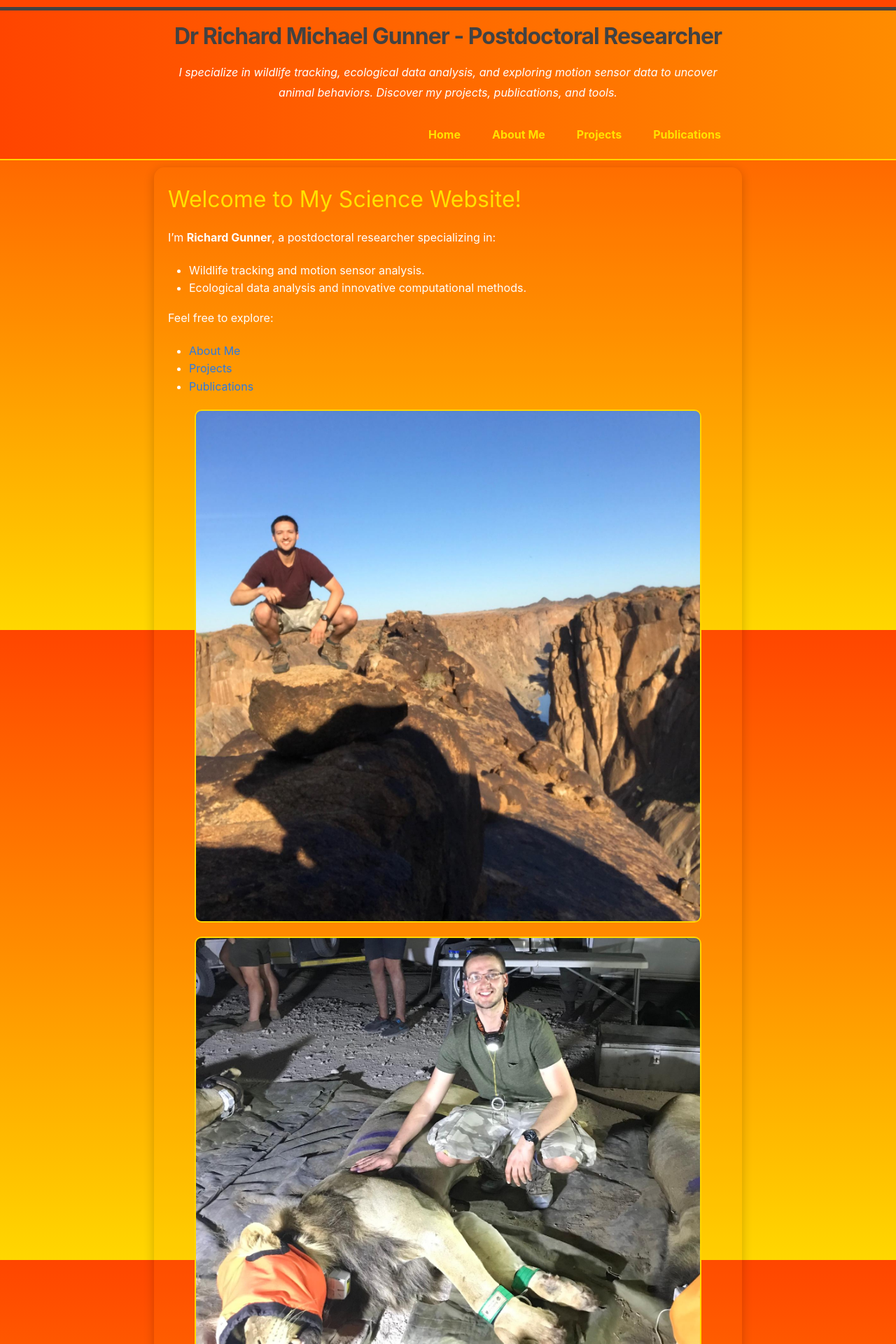
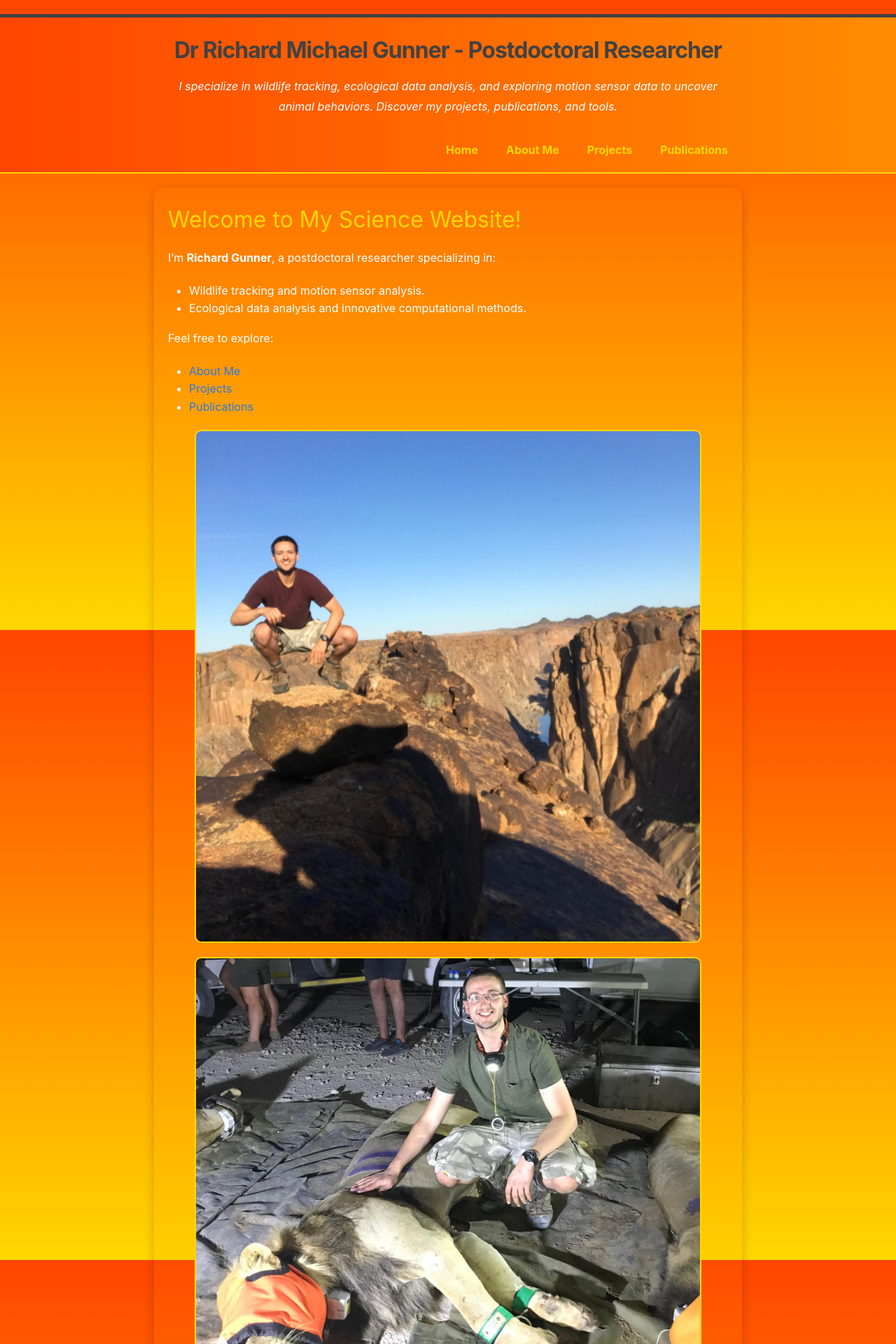
Before and after one commit to Richard6195/my-website, a Jekyll site: the page built from index.md, in a window 1280 px wide. Shown: the top 1920 px of the page at 70% size. Built offline with Jekyll 4.4.1, drawn with Linux system fonts in a browser that asks for light colours.

```diff
--- a/_sass/minima/_custom.scss
+++ b/_sass/minima/_custom.scss
@@ -12,8 +12,8 @@ body {
 /* Header Styling */
 .site-header {
   text-align: center;
-  margin: 10px 0;
-  padding: 10px 0;
+  margin: 20px 0;
+  padding: 20px 0;
   background: linear-gradient(to right, #FF4500, #FF8C00); /* Deep orange sunset */
   color: #fff;
   border-bottom: 2px solid #FFD700; /* Highlight border */
@@ -35,23 +35,19 @@ body {
 .site-nav {
   display: flex;
   justify-content: center;
-  gap: 5px;
-  flex-wrap: wrap; /* Ensures items wrap to the next line on small screens */
-  margin-top: 8px;
-  margin-bottom: 8px;
+  gap: 20px;
+  margin-top: 15px;
 }
 
 .site-nav .page-link {
   text-decoration: none;
-  color: #FFe100; /* Gold links */
+  color: #FFD700; /* Gold links */
   font-weight: bold;
-  padding: 5px 10px; /* Add padding for better clickability */
-  border-radius: 3px; /* Optional: Rounded corners */
 }
 
 .site-nav .page-link:hover {
   text-decoration: underline;
-  color: $brand-color;
+  color: #ffffff; /* White hover effect */
 }
 
 /* Footer Styling */
@@ -82,7 +78,7 @@ body {
 }
 
 h1, h2, h3 {
-  color: #FFe100; /* Golden headings */
+  color: #FFD700; /* Golden headings */
 }
 
 p {
@@ -120,29 +116,3 @@ img, video {
     max-width: 100%;
   }
 }
-
-
-@media screen and (max-width: 768px) {
-  /* Navigation Styling */
- .site-nav {
-  display: flex;
-  justify-content: center;
-  gap: 5px;
-  flex-wrap: wrap; /* Ensures items wrap to the next line on small screens */
-  margin-top: 8px;
-  margin-bottom: 8px;
- }
-
- .site-nav .page-link {
-  text-decoration: none;
-  color: #FFe100; /* Gold links */
-  font-weight: bold;
-  padding: 5px 10px; /* Add padding for better clickability */
-  border-radius: 3px; /* Optional: Rounded corners */
- }
-
- .site-nav .page-link:hover {
- text-decoration: underline;
- color: $brand-color;
- }
-}
```
